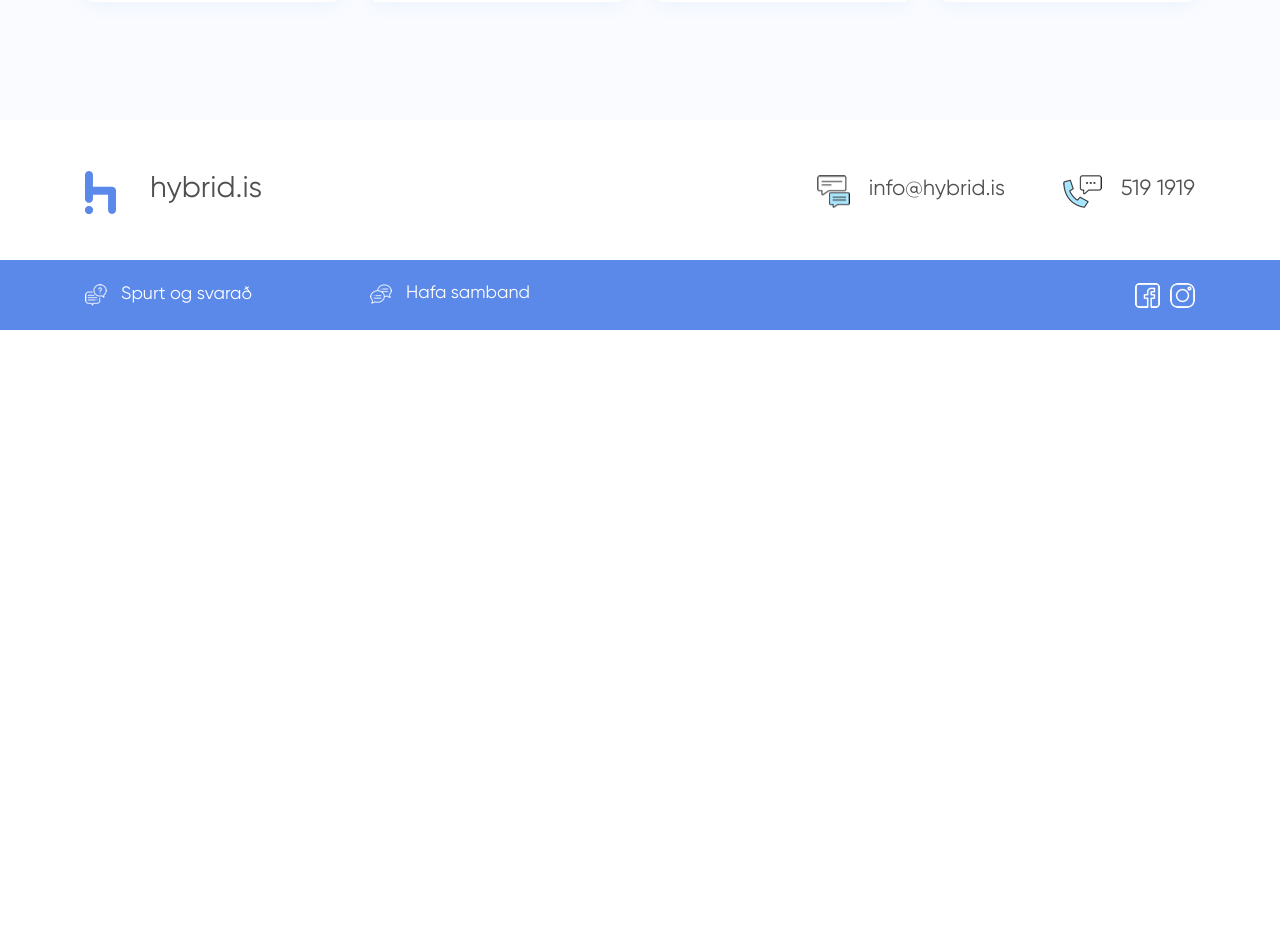
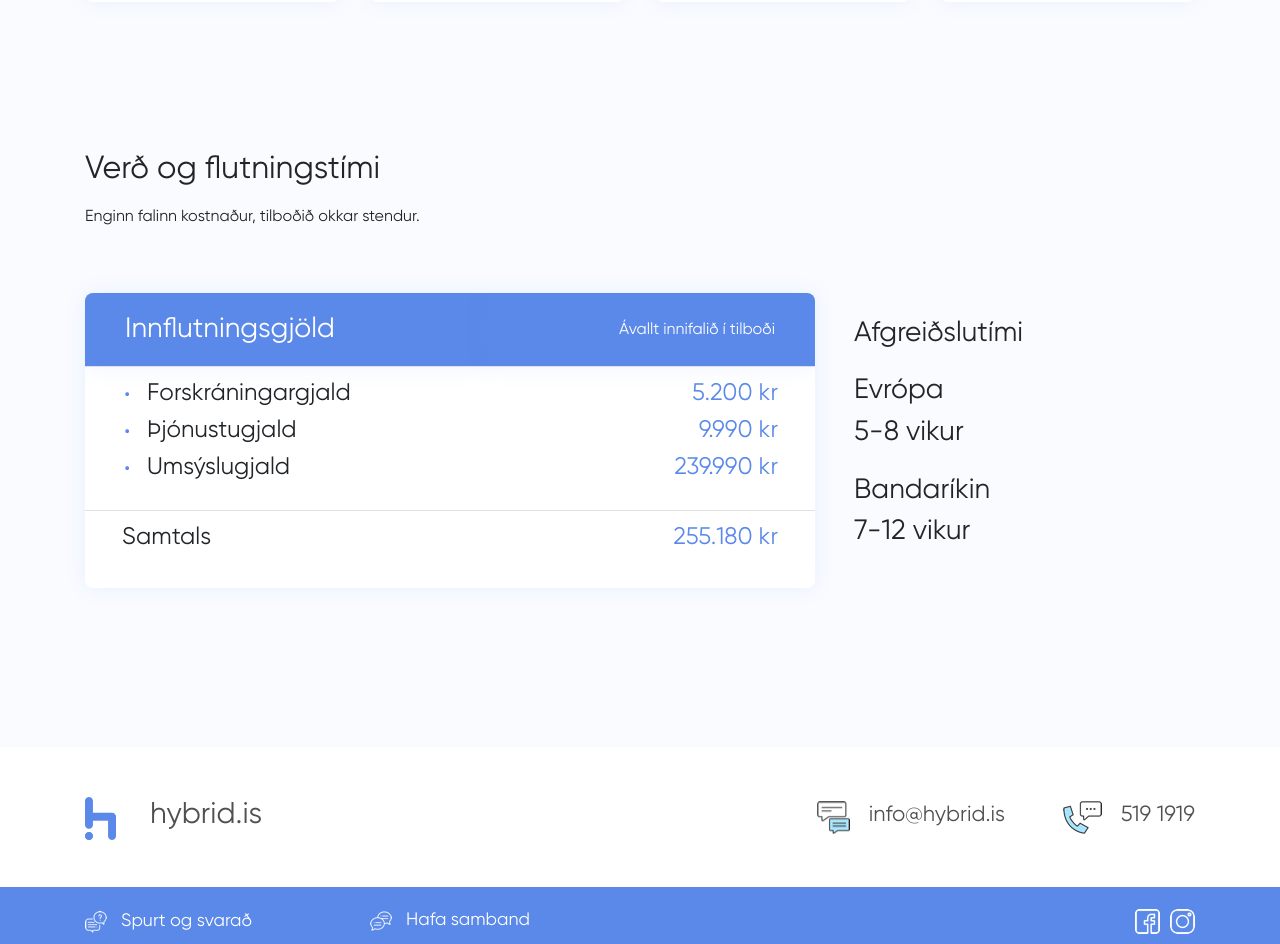
Before and after one commit to AbdurRehman712/hybrid-frontend, a React (Create React App) app: page / in a window 1280 px wide. Shown: the part 2360-3304 px from the top of the page. Before the commit the page ends 2690 px from the top, so only its background shows below. Built offline with nearby package versions, Linux system fonts and the light colour scheme.

Commit message:
Home Cost Section Added and Responsiveness Fixed

```diff
--- a/src/compontents/pages/Home.js
+++ b/src/compontents/pages/Home.js
@@ -2,6 +2,7 @@ import React, { Component } from 'react';
 import Main from '../sections/home/main/Main';
 import Funding from '../sections/home/funding/Funding';
 import Insurance from '../sections/home/insurance/Insurance';
+import Cost from '../sections/home/cost/Cost';
 
 class Home extends Component {
     render() {
@@ -10,6 +11,7 @@ class Home extends Component {
                 <Main />
                 <Funding />
                 <Insurance />
+                <Cost />
             </>
         )
     }
--- /dev/null
+++ b/src/compontents/sections/home/cost/Cost.css
@@ -0,0 +1,91 @@
+.cost {
+    position: relative;
+    background: #f9fbff;
+    padding: 30px 0 150px;
+}
+.cost .content .item{
+    list-style-type: none;
+}
+.cost .content .item li::before{
+    content: "\2022";
+    color: #5b89e9 !important;
+    font-weight: bold;
+    display: inline-block;
+    width: 1em;
+    margin-left: -0.8em;
+    margin-top: 4px;
+    position: absolute;
+}
+.cost .content .price, .cost .total .price{
+    list-style-type: none;
+    text-align: right;
+}
+.cost .content .price h4, .cost .total .price h4{
+    color: #5b89e9;
+    padding-right: 25px;
+}
+.cost .content .item h4 {
+    margin-left: 10px;
+}
+.cost .total .item h4{
+    padding-left: 25px;
+}
+.cost .table-responsive{
+    box-shadow: 0 0 20px 0
+rgba(91, 136, 233, 0.1);
+    background: white;
+    border-radius: 8px;
+}
+/* .cost table.table{
+    border-collapse: separate;
+    border-spacing: 0;
+}
+.cost table.table th:first-child{
+    border-top-left-radius: 8px;
+}
+.cost table.table th:last-child{
+    border-top-right-radius: 8px;
+} */
+.cost table.table th{
+    border:0;
+    vertical-align: middle !important;
+}
+.cost table thead tr th {
+    padding: 20px 40px !important;
+}
+.cost table thead tr th:last-child {
+    text-align: right;
+}
+
+@media (max-width:800px){
+    .cost{
+        padding: 0px 0 20px;
+    }
+    .cost .table-responsive h3{
+        font-size: 1.2rem;
+    }
+    .cost .table-responsive h4{
+        font-size: 0.9rem;
+    }
+    .cost table thead tr th {
+        padding: 20px !important;
+    }
+    .cost ul.price {
+        padding: 0;
+    }
+    .other-content h3{
+        font-size: 1rem;
+    }
+    .cost .content .item li::before{
+        margin-top: -3px;
+    }
+    .cost .content .item {
+        padding-left: 18px;
+    }
+    .cost .content .price h4, .cost .total .price h4{
+        padding-right: 8px;
+    }
+    .cost .total .item h4{
+        padding-left: 8px;
+    }
+}
--- /dev/null
+++ b/src/compontents/sections/home/cost/Cost.js
@@ -0,0 +1,67 @@
+import React, { Component } from 'react';
+import { Container, Row, Col, Table} from 'react-bootstrap';
+import './Cost.css';
+
+class Cost extends Component {
+    render() {
+        return (
+            <section className="cost">
+                <Container>
+                    <Row className="mb-5">
+                        <Col md={12}>
+                            <h2 class="mb-3 title">Verð og flutningstími</h2>
+                            <p>Enginn falinn kostnaður, tilboðið okkar stendur.</p>
+                        </Col>
+                    </Row>
+                    <Row>
+                        <Col md={8}>
+                            <Table responsive>
+                                <thead className="txt-white">
+                                    <tr>
+                                        <th className="bg-blue">
+                                            <h3 className="m-0">Innflutningsgjöld</h3>
+                                        </th>
+                                        <th className="bg-blue ">
+                                            <p className="m-0">Ávallt innifalið í tilboði</p>
+                                        </th>
+                                    </tr>
+                                </thead>
+                                <tbody>
+                                    <tr className="content">
+                                        <td>
+                                            <ul className="item">
+                                                <li><h4>Forskráningargjald</h4></li>
+                                                <li><h4>Þjónustugjald</h4></li>
+                                                <li><h4>Umsýslugjald</h4></li>
+                                            </ul>
+                                        </td>
+                                        <td>
+                                            <ul className="price">
+                                                <li><h4>5.200 kr</h4></li>
+                                                <li><h4>9.990 kr</h4></li>
+                                                <li><h4>239.990 kr</h4></li>
+                                            </ul>
+                                        </td>
+                                    </tr>
+                                    <tr className="total">
+                                        <td className="item"><h4>Samtals</h4></td>
+                                        <td className="price"><h4>255.180 kr</h4></td>
+                                    </tr>
+                                </tbody>
+                            </Table>
+                        </Col>
+                        <Col md={4} className="p-4 other-content">
+                            <h3 className="mb-4">Afgreiðslutími</h3>
+                            <h3>Evrópa</h3>
+                            <h3 className="mb-4">5-8 vikur</h3>
+                            <h3>Bandaríkin</h3>
+                            <h3 className="mb-4">7-12 vikur</h3>
+                        </Col>
+                    </Row>
+                </Container>
+            </section>
+        )
+    }
+}
+
+export default Cost
--- a/src/compontents/sections/home/funding/Funding.css
+++ b/src/compontents/sections/home/funding/Funding.css
@@ -12,24 +12,25 @@
     padding: 50px 0 20px;
     min-height: 250px;
 }
-
 .fundings-logos .logo .content img{
     margin-bottom: 20px;
 }
-
 .fundings-logos .logo .content p{
     color: #5b89e9;
 }
 
 @media (max-width:800px){
-    .fundings-logos .logo {
-        margin-bottom: 25px;
-    }
     .fundings-logos .logo .content h3 {
         font-size: 1rem;
     }
     .fundings-logos .logo .content p {
         font-size: 14px;
+    }
+}
+
+@media (min-width:601px) and (max-width:800px){
+    .fundings-logos .logo {
+        margin-bottom: 25px;
     }
     .fundings-logos .logo .content{
         padding: 30px 0 20px;
--- a/src/compontents/sections/home/insurance/Insurance.css
+++ b/src/compontents/sections/home/insurance/Insurance.css
@@ -22,18 +22,24 @@
 }
 
 @media (max-width:800px){
-    .insurance-logos .logo {
-        margin-bottom: 25px;
-    }
     .insurance-logos .logo .content h3 {
         font-size: 1rem;
     }
     .insurance-logos .logo .content p {
         font-size: 14px;
     }
+}
+
+@media (min-width:601px) and (max-width:800px){
+    .insurance-logos .logo {
+        margin-bottom: 25px;
+    }
     .insurance-logos .logo .content{
         padding: 30px 0 20px;
         min-height: 208px;
+    }
+    .insurance-logos.mb-5.row {
+        margin-bottom: 1rem !important;
     }
 }
 
--- a/src/compontents/sections/home/main/Main.css
+++ b/src/compontents/sections/home/main/Main.css
@@ -70,6 +70,8 @@
         top: 0;
         z-index: 1;
         margin-top: 40px;
+        width: 100%;
+        left: 0px;
     }
     .steps.step2 {
         margin-bottom: 40px;
@@ -78,7 +80,7 @@
         padding: 0 20px 0 20px;
     }
     .main::before{
-        height: 268px ;
+        height: 268px !important;
         position: absolute;
         top: 0;
         right: -100px;
@@ -88,6 +90,9 @@
     .main .work {
         margin-bottom: 45px;
     }
+    .line1, .line2{
+        display: none;
+    }
 }
 
 @media (min-height:601px)  and (max-width:799px){
--- a/src/index.css
+++ b/src/index.css
@@ -1,4 +1,4 @@
-body{
+html, body{
   overflow-x: hidden;
 }
 @font-face {
@@ -61,3 +61,7 @@ p, span{
 .txt-blue{
   color: #5b89e9 !important;
 }
+
+.txt-white{
+  color: white !important;
+}
```
